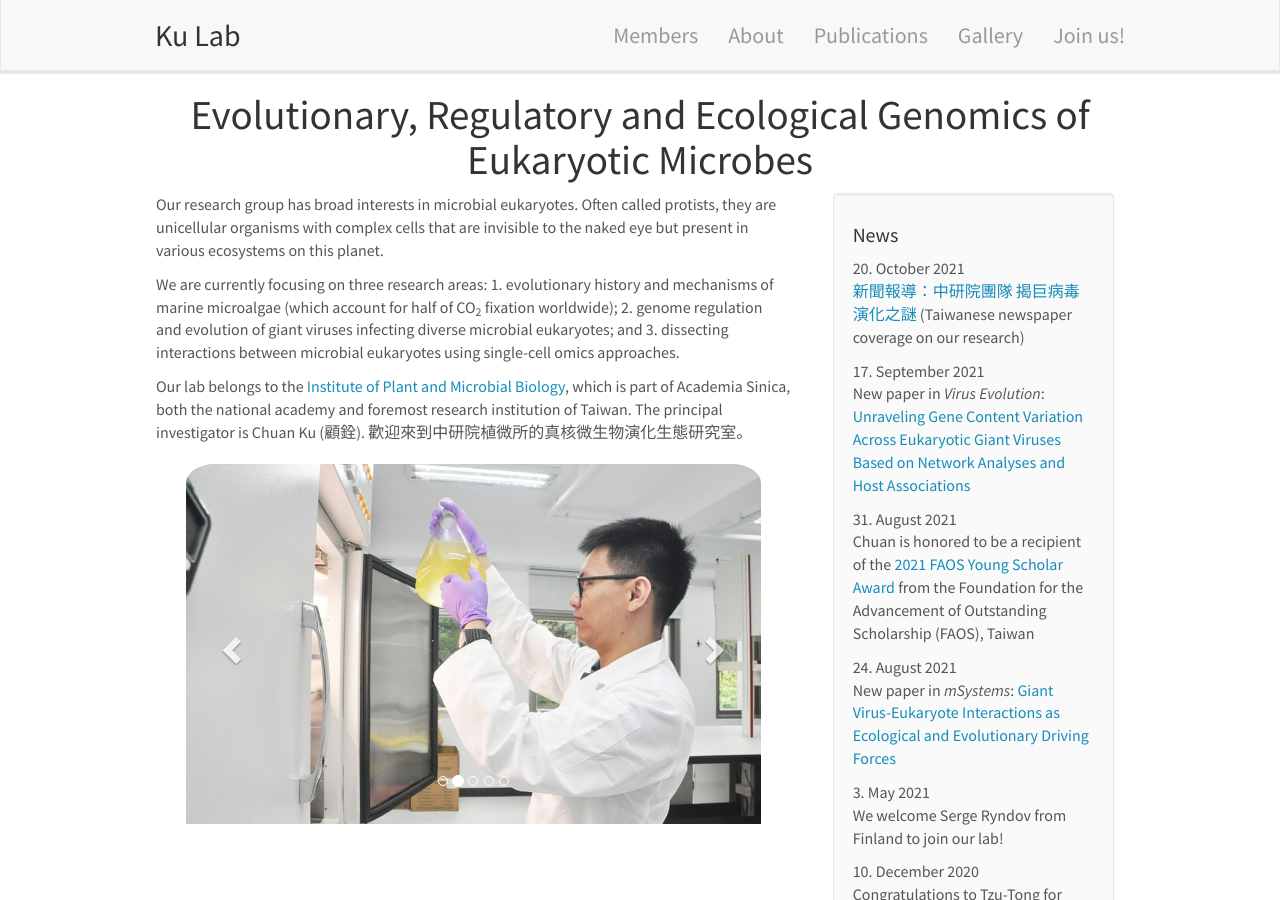
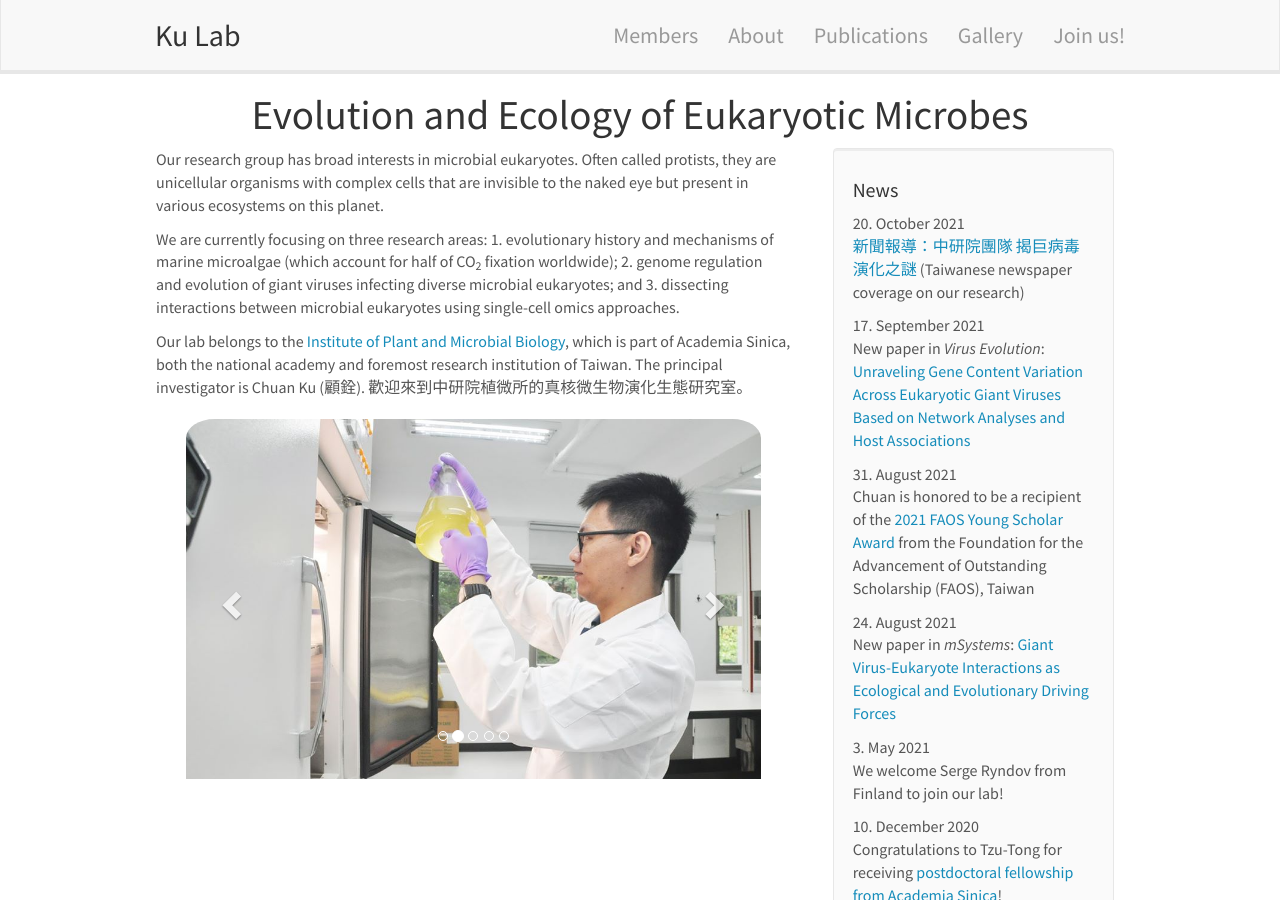
Before and after one commit to tzutongkao/Kao_Lab, a Jekyll site: the page built from _pages/home.md, in a window 1280 px wide and 900 px high. Built offline with Jekyll 4.4.1, drawn with Linux system fonts in a browser that asks for light colours; nearby versions of some CDN libraries.

Commit message:
Update homelay.html

```diff
--- a/_layouts/homelay.html
+++ b/_layouts/homelay.html
@@ -1,7 +1,7 @@
 ---
 layout: default
 ---
-<center><h1>Evolutionary, Regulatory and Ecological Genomics of Eukaryotic Microbes</h1></center>
+<center><h1>Evolution and Ecology of Eukaryotic Microbes</h1></center>
 
   <div id="homeid" class="col-sm-8">
 	{{ content }}
```
